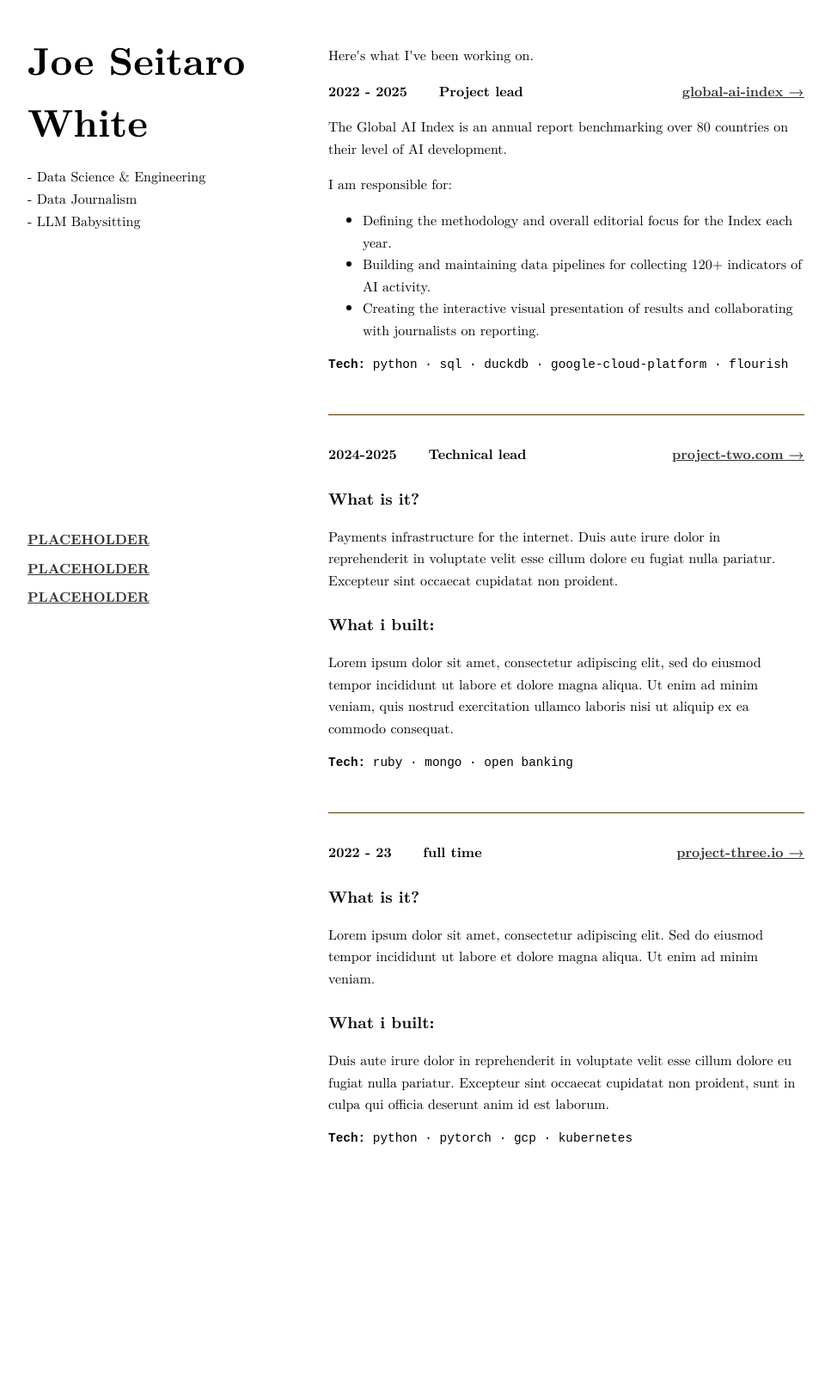
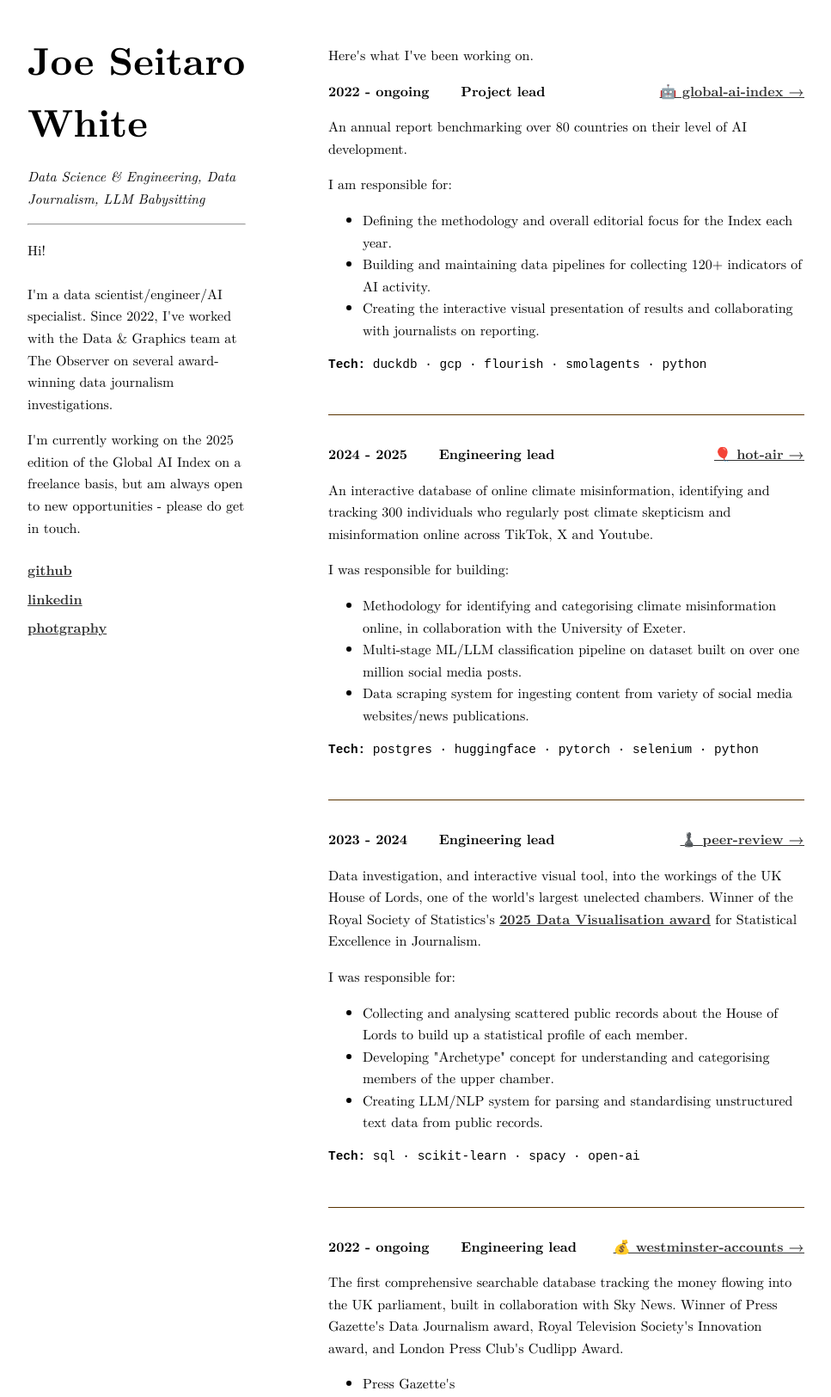
Before and after one commit to seitaro-white/seitaro-white.github.io, a plain HTML site: page index.html in a window 1280 px wide. Shown: the part 45-1670 px from the top of the page at 86% size, without its empty margins (156-1123 px from the left). Before the commit the page ends 1493 px from the top, so only its background shows below. Drawn offline with Linux system fonts and the light colour scheme.

Commit message:
Actually added in content

```diff
--- a/index.html
+++ b/index.html
@@ -16,13 +16,17 @@
         <div class="left-column">
             <div class="left-content-top">
                 <h1>Joe Seitaro White</h1>
-                <p>- Data Science & Engineering <br>- Data Journalism <br>- LLM Babysitting</p>
+                <p><i>Data Science & Engineering, Data Journalism, LLM Babysitting</i></p>
+                <hr>
+                <p>Hi!<br><br>I'm a data scientist/engineer/AI specialist. Since 2022, I've worked with the Data & Graphics team at The Observer on several award-winning data journalism investigations.</p>
+                <p>I'm currently working on the 2025 edition of the Global AI Index on a freelance basis, but am always open to new opportunities - please do get in touch.
             </div>
+
             <div class="left-content-bottom">
                 <nav>
-                    <a href="#">PLACEHOLDER</a>
-                    <a href="#">PLACEHOLDER</a>
-                    <a href="#">PLACEHOLDER</a>
+                    <a href="https://github.com/seitaro-white" class="project-link" >github</a>
+                    <a href="https://www.linkedin.com/in/joseph-seitaro-white-086bb216b/">linkedin</a>
+                    <a href="https://seitaro-white.github.io/travel-tracker-frontend/">photgraphy</a>
                 </nav>
             </div>
         </div>
@@ -30,51 +34,113 @@
         <div class="right-column">
             <p class="intro-text">Here's what I've been working on.</p>
 
+            <!-- Global AI Index -->
             <div class="project">
                 <div class="project-header">
-                    <span class="project-year">2022 - 2025 &nbsp; &nbsp; Project lead</span>
-                    <a href="https://observer.co.uk/data/global-ai" class="project-link">global-ai-index &rarr;</a>
+                    <span class="project-year">2022 - ongoing &nbsp; &nbsp; Project lead</span>
+                    <a href="https://observer.co.uk/data/global-ai" class="project-link">🤖 global-ai-index &rarr;</a>
                 </div>
-                <p>The Global AI Index is an annual report benchmarking over 80 countries on their level of AI development.</p>
+                <p>An annual report benchmarking over 80 countries on their level of AI development.</p>
                 <p> I am responsible for:
                 <ul>
                     <li>Defining the methodology and overall editorial focus for the Index each year.</li>
                     <li>Building and maintaining data pipelines for collecting 120+ indicators of AI activity.</li>
                     <li>Creating the interactive visual presentation of results and collaborating with journalists on reporting.</li>
                 </ul>
-                <p class="tech-stack"><strong>Tech:</strong> python &middot; sql &middot; duckdb &middot;
-                    google-cloud-platform &middot; flourish</p>
+                <p class="tech-stack"><strong>Tech:</strong> duckdb &middot;
+                    gcp &middot; flourish &middot; smolagents &middot; python</p>
             </div>
 
+            <!-- Hot Air -->
             <div class="project">
                 <div class="project-header">
-                    <span class="project-year">2024-2025 &nbsp; &nbsp; Technical lead</span>
-                    <a href="#" class="project-link">project-two.com &rarr;</a>
+                    <span class="project-year">2024 - 2025 &nbsp; &nbsp; Engineering lead</span>
+                    <a href="https://observer.co.uk/hot-air-explore-tool" class="project-link">🎈 hot-air &rarr;</a>
                 </div>
-                <h3>What is it?</h3>
-                <p>Payments infrastructure for the internet. Duis aute irure dolor in reprehenderit in voluptate velit
-                    esse cillum dolore eu fugiat nulla pariatur. Excepteur sint occaecat cupidatat non proident.</p>
-                <h3>What i built:</h3>
-                <p>Lorem ipsum dolor sit amet, consectetur adipiscing elit, sed do eiusmod tempor incididunt ut labore
-                    et dolore magna aliqua. Ut enim ad minim veniam, quis nostrud exercitation ullamco laboris nisi ut
-                    aliquip ex ea commodo consequat.</p>
-                <p class="tech-stack"><strong>Tech:</strong> ruby &middot; mongo &middot; open banking</p>
+                <p>An interactive database of online climate misinformation, identifying and tracking 300 individuals who regularly post climate skepticism and misinformation online across TikTok, X and Youtube. </p>
+                <p> I was responsible for building:
+                <ul>
+                    <li>Methodology for identifying and categorising climate misinformation online, in collaboration with the University of Exeter.</li>
+                    <li>Multi-stage ML/LLM classification pipeline on dataset built on over one million social media posts.</li>
+                    <li>Data scraping system for ingesting content from variety of social media websites/news publications.</li>
+                </ul>
+                <p class="tech-stack"><strong>Tech:</strong> postgres &middot; huggingface &middot; pytorch &middot;
+                    selenium &middot; python</p>
             </div>
 
+            <!-- Peer Review -->
             <div class="project">
                 <div class="project-header">
-                    <span class="project-year">2022 - 23 &nbsp; &nbsp; full time</span>
-                    <a href="#" class="project-link">project-three.io &rarr;</a>
+                    <span class="project-year">2023 - 2024 &nbsp; &nbsp; Engineering lead</span>
+                    <a href="https://observer.co.uk/peer-review" class="project-link">♟️ peer-review &rarr;</a>
                 </div>
-                <h3>What is it?</h3>
-                <p>Lorem ipsum dolor sit amet, consectetur adipiscing elit. Sed do eiusmod tempor incididunt ut labore
-                    et dolore magna aliqua. Ut enim ad minim veniam.</p>
-                <h3>What i built:</h3>
-                <p>Duis aute irure dolor in reprehenderit in voluptate velit esse cillum dolore eu fugiat nulla
-                    pariatur. Excepteur sint occaecat cupidatat non proident, sunt in culpa qui officia deserunt anim id
-                    est laborum.</p>
-                <p class="tech-stack"><strong>Tech:</strong> python &middot; pytorch &middot; gcp &middot; kubernetes
+                <p>Data investigation, and interactive visual tool, into the workings of the UK House of Lords, one of the world's largest unelected chambers. Winner of the Royal Society of Statistics's <a href="https://rss.org.uk/news-publication/news-publications/2025/general-news/statistical-excellence-in-journalism-awards-2025-w/">2025 Data Visualisation award</a> for Statistical Excellence in Journalism.</p>
+                <p> I was responsible for:
+                <ul>
+                    <li>Collecting and analysing scattered public records about the House of Lords to build up a statistical profile of each member.</li>
+                    <li>Developing "Archetype" concept for understanding and categorising members of the upper chamber.</li>
+                    <li>Creating LLM/NLP system for parsing and standardising unstructured text data from public records.</li>
+                </ul>
+                </ul>
+                <p class="tech-stack"><strong>Tech:</strong> sql &middot; scikit-learn &middot; spacy &middot; open-ai</p>
+            </div>
+
+            <!-- The Westminster Accounts -->
+            <div class="project">
+                <div class="project-header">
+                    <span class="project-year">2022 - ongoing &nbsp; &nbsp; Engineering lead</span>
+                    <a href="https://observer.co.uk/data/the-westminster-accounts" class="project-link">💰 westminster-accounts &rarr;</a>
+                </div>
+                <p>The first comprehensive searchable database tracking the money flowing into the UK parliament, built in collaboration with Sky News. Winner of Press Gazette's Data Journalism award, Royal Television Society's Innovation award, and London Press Club's Cudlipp Award.
+                    <ul>
+                    <li>Press Gazette's </li>
+                    </ul>
+
                 </p>
+                <p> I was responsible for:
+                <ul>
+                    <li>Collecting and analysing scattered public records about the House of Lords to build up a statistical profile of each member.</li>
+                    <li>Developing "Archetype" concept for understanding and categorising the 800+ peers who sit in the upper chamber, using a combination of unsupervised ML clustering and heuristic methods.</li>
+                    <li>Creating LLM/NLP system for parsing and standardising unstructured text data from public records.</li>
+                </ul>
+                </ul>
+                <p class="tech-stack"><strong>Tech:</strong> neo4j &middot; python &middot; spacy &middot; pandas</p>
+            </div>
+
+            <!-- Town Library-->
+            <div class="project">
+                <div class="project-header">
+                    <span class="project-year">2019 - 2022 &nbsp; &nbsp; Project lead</span>
+                    <a href="https://www.townlegal.com/news-and-resources/" class="project-link">📚 town-library &rarr;</a>
+                </div>
+                <p>A set of legal resources on UK planning law, created for Town Legal LLP.</p>
+                <p> I pitched, developed and maintained:
+                <ul>
+                    <li>Planning Appeal Decision newsletter - built system for collecting weekly planning appeal decisions and publishing newsletter of summaries provided by Town Legal LLP</li>
+                    <li>Planning Inspectorate and Court Case Explorers - built public dashboards tracking planning appeals and cases over time </li>
+                    <li>Planning Appeals Map - interactive map of planning appeal decisions in UK between 2017-2024 by location.</li>
+                    <li><a href="https://simonicity.com/2020/10/10/planning-law-for-the-future/">Planning Court Case Network</a> - graph citation network of planning court cases</li>
+                </ul>
+                </ul>
+                <p class="tech-stack"><strong>Tech:</strong> ms-azure &middot; docker &middot; powerbi &middot; wordpress &middot; mailchimp</p>
+            </div>
+
+            <!-- Town Library-->
+            <div class="project">
+                <div class="project-header">
+                    <span class="project-year">2019 - 2022 &nbsp; &nbsp; Project lead</span>
+                    <a href="https://www.townlegal.com/news-and-resources/" class="project-link">📚 town-library &rarr;</a>
+                </div>
+                <p>A set of legal resources on UK planning law, created for Town Legal LLP.</p>
+                <p> I pitched, developed and maintained:
+                <ul>
+                    <li>Planning Appeal Decision newsletter - built system for collecting weekly planning appeal decisions and publishing newsletter of summaries provided by Town Legal LLP</li>
+                    <li>Planning Inspectorate and Court Case Explorers - built public dashboards tracking planning appeals and cases over time </li>
+                    <li>Planning Appeals Map - interactive map of planning appeal decisions in UK between 2017-2024 by location.</li>
+                    <li><a href="https://simonicity.com/2020/10/10/planning-law-for-the-future/">Planning Court Case Network</a> - graph citation network of planning court cases</li>
+                </ul>
+                </ul>
+                <p class="tech-stack"><strong>Tech:</strong> ms-azure &middot; docker &middot; powerbi &middot; wordpress &middot; mailchimp</p>
             </div>
 
         </div>
```
